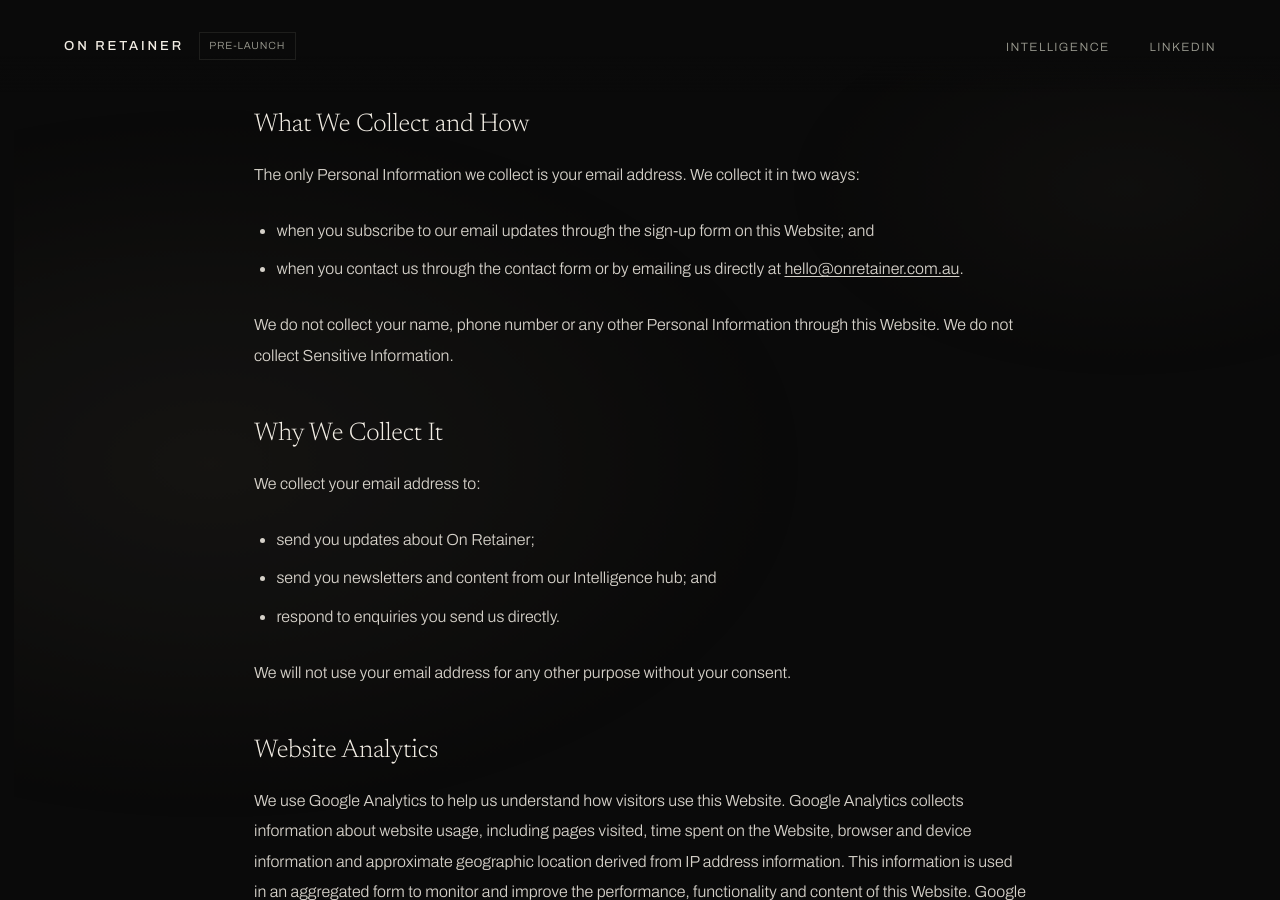
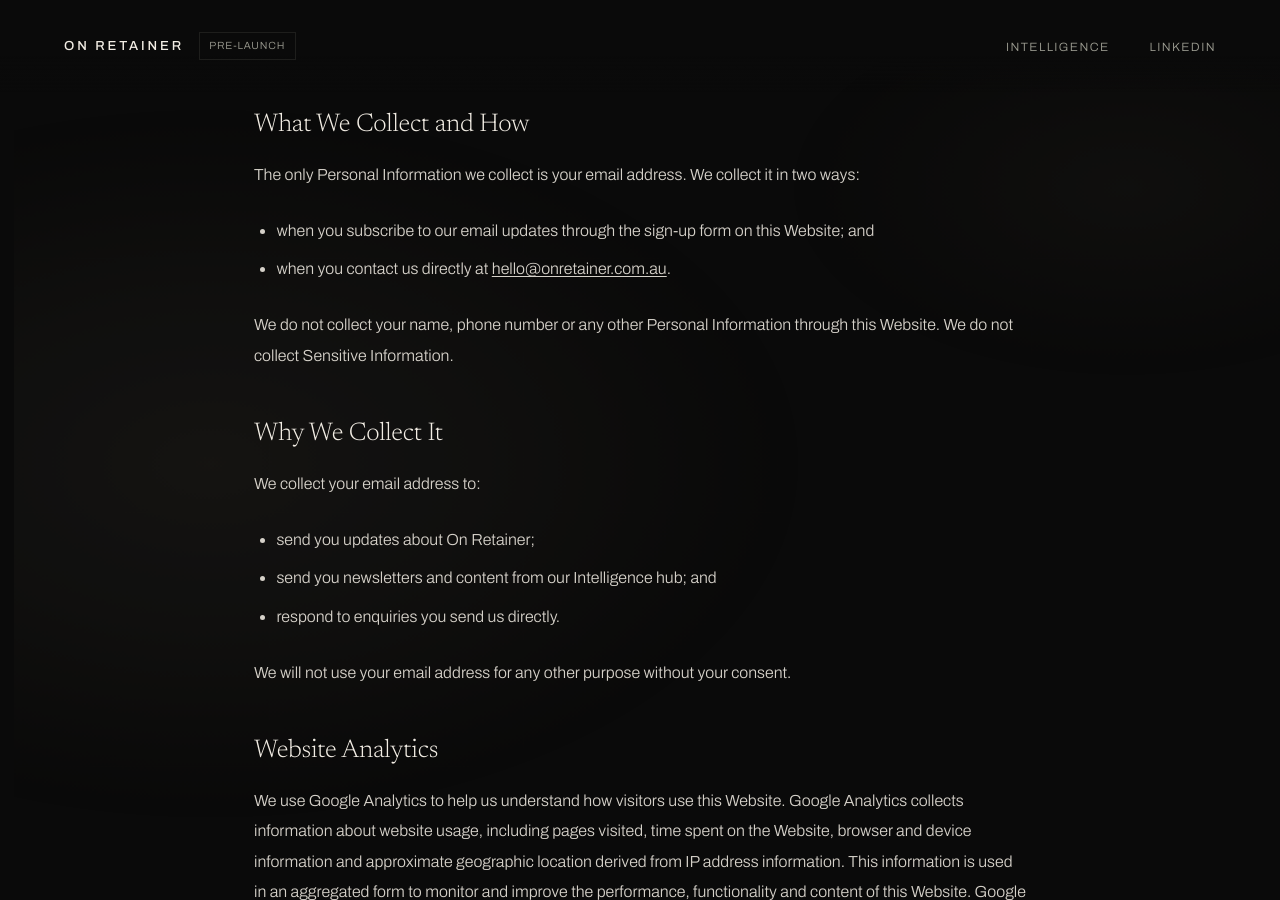
Before and after one commit to Syn-axe/solid-guacamole, a Jekyll site: the page Privacy/index.html, which Jekyll copies as it is, in a window 1280 px wide and 900 px high, scrolled down 804 px. Built offline with Jekyll 4.4.1, drawn with Linux system fonts in a browser that asks for light colours.

Commit message:
Update index.html

```diff
--- a/Privacy/index.html
+++ b/Privacy/index.html
@@ -386,7 +386,7 @@
 
       <ul>
         <li>when you subscribe to our email updates through the sign-up form on this Website; and</li>
-        <li>when you contact us through the contact form or by emailing us directly at <a href="mailto:hello@onretainer.com.au" style="text-decoration: underline; text-underline-offset: 2px;">hello@onretainer.com.au</a>.</li>
+        <li>when you contact us directly at <a href="mailto:hello@onretainer.com.au" style="text-decoration: underline; text-underline-offset: 2px;">hello@onretainer.com.au</a>.</li>
       </ul>
 
       <p>We do not collect your name, phone number or any other Personal Information through this Website. We do not collect Sensitive Information.</p>
```
